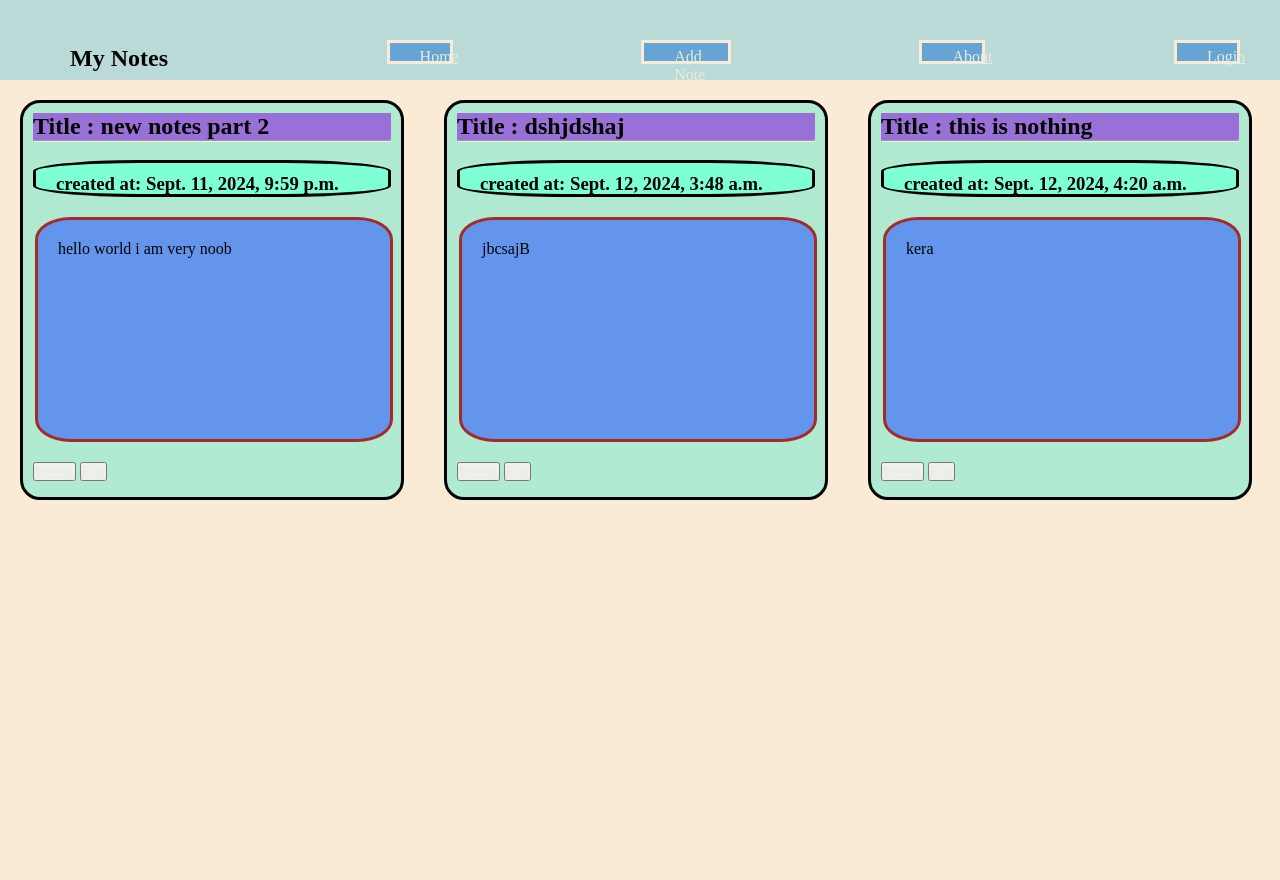
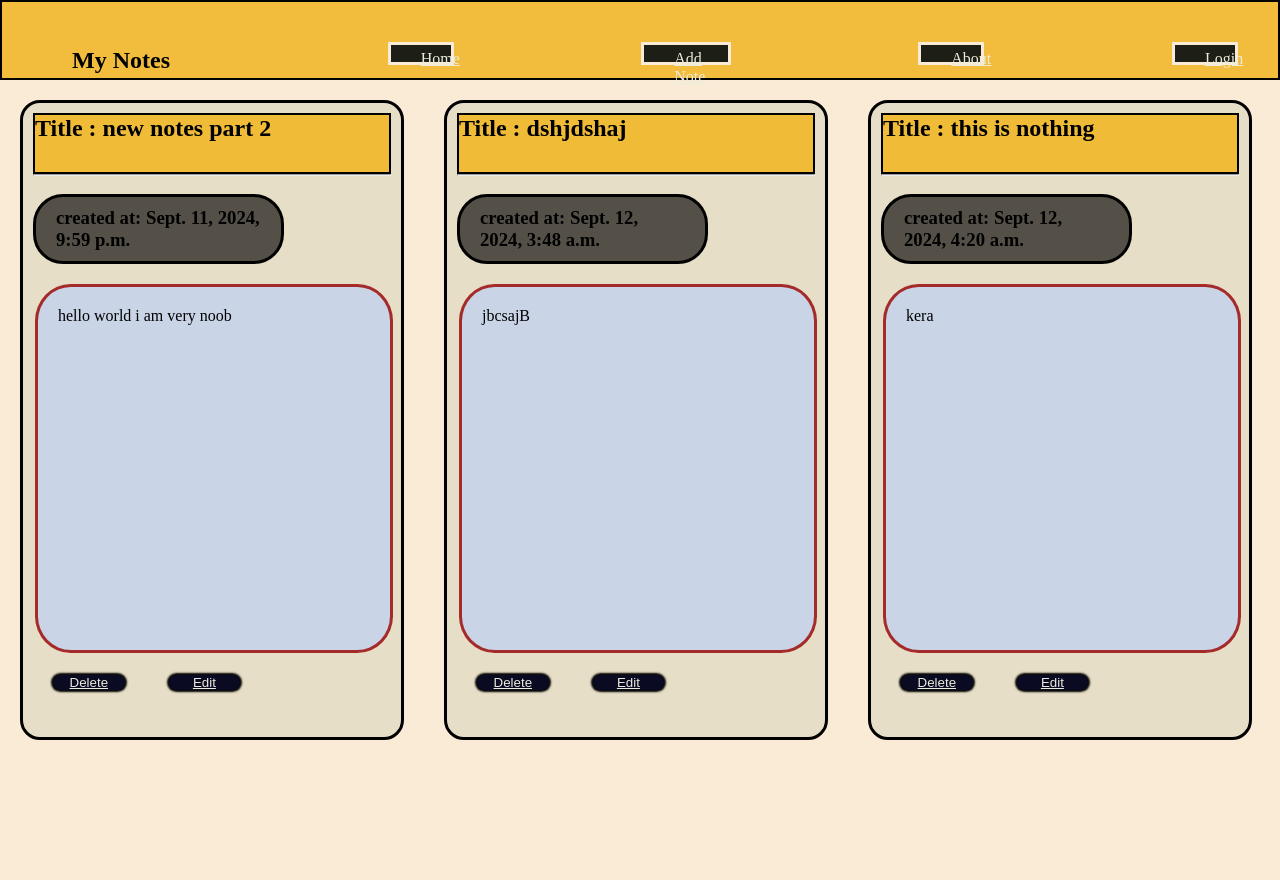
Before and after one commit to anshupandey03/NotesApp, a Django app: page / in a window 1280 px wide. Run offline with Django 5.2, Linux system fonts and the light colour scheme; data comes from the database, SQL or seed files in the repository; both versions use the stored data as it was after the commit.

Commit message:
seccommit

```diff
--- a/Notes/forms.py
+++ b/Notes/forms.py
@@ -5,3 +5,8 @@ class notecreationform(ModelForm):
     class Meta:
         model = Notes
         fields = ['title', 'description']
+
+class editform(ModelForm):
+    class Meta:
+        model = Notes
+        fields = ['title', 'description']
--- a/Notes/templates/Notes/mainpage.html
+++ b/Notes/templates/Notes/mainpage.html
@@ -18,12 +18,13 @@ Notes
     <div class="section">
         <h2 class="title-class"> Title : {{n.title}} </h2> <hr>  <br>
         <h3 class="des-h3"> created at: {{n.creation_date}}</h3>
+
         <div class="description">
             <p> {{n.description}} </p>
         </div>
 
-        <button type="button" class="del-button"><a href={% url 'editnotes/<int:id>/change'%}>Delete </a></button>
-        <button type="button" class="edit-button" > <a href={% url 'editnotes/<int:id>/change'%}>Edit </a></button>
+        <button type="button" class="del-button"><a href={% url 'delete-note' n.id %}> Delete </a></button>
+        <button type="button" class="edit-button" > <a href={% url 'edit-note' n.id %}>Edit </a></button>
 
     </div>
 
--- a/Notes/urls.py
+++ b/Notes/urls.py
@@ -4,5 +4,6 @@ from . import views
 urlpatterns = [
     path('', views.Noteshomepage, name="home-idx"),
     path('addnotes/', views.addnote, name='add-note'),
-    path('editnotes/<int:id>/change', views.addnote, name='edit-note'),
+    path('editnotes/<int:id>', views.editnote, name='edit-note'),
+    path('deletenotes/<int:id>', views.deletenote, name='delete-note'),
 ]
--- a/Notes/views.py
+++ b/Notes/views.py
@@ -1,6 +1,6 @@
 from django.shortcuts import render, redirect
 from .models import Notes
-from .forms import notecreationform
+from .forms import notecreationform, editform
 
 # Create your views here.
 def Noteshomepage(request):
@@ -30,7 +30,20 @@ def  addnote(request):
 
 
 def editnote(request,id):
-    note = Notes.object.get(id=id)
-    form = notecreationform(instace=note)
+    note = Notes.objects.get(id=id)
+    form = editform(instance=note)
+    if request.method == "POST":
+        form = editform(request._post, instance=note)
+        if form.is_valid():
+            form.save()
+            return redirect('home-idx')
+        else:
+            return redirect("edit-note")
     context = {'edit_form' : form }
     return render(request, 'Notes/editnotes.html', context=context)
+
+def deletenote(request, id):
+    note = Notes.objects.get(id=id)
+
+    note.delete()
+    return redirect("home-idx")
--- a/static/css/style.css
+++ b/static/css/style.css
@@ -16,10 +16,11 @@ a{
 .nav-bar{
     width:100%;
     height:10%;
-    background-color:rgb(185, 218, 215);
+    background-color:rgb(242, 188, 61);
     position:relaive;
     display:flex;
     justify-content:space-between;
+    border: solid 2px;
 
 }
 .Logo{
@@ -37,7 +38,7 @@ a{
     padding:5px 30px;
     width:7%;
     height:30%;
-    background-color:rgb(102, 164, 212);
+    background-color:rgb(29, 30, 22);
     border:solid;
     border-color: antiquewhite;
 }
@@ -48,7 +49,7 @@ a{
     padding:5px 30px;
     width:5%;
     height:30%;
-    background-color:rgb(102, 164, 212);
+    background-color:rgb(29, 30, 22);
     border:solid;
     border-color: antiquewhite;
 
@@ -59,7 +60,7 @@ a{
     padding:5px 30px;
     width:5%;
     height:30%;
-    background-color:rgb(102, 164, 212);
+    background-color:rgb(29, 30, 22);;
     border:solid;
     border-color: antiquewhite;
 
@@ -70,7 +71,7 @@ a{
     padding:5px 30px;
     width:5%;
     height:30%;
-    background-color:rgb(102, 164, 212);
+    background-color:rgb(29, 30, 22);;
     border:solid;
     border-color: antiquewhite;
 
@@ -85,32 +86,35 @@ a{
 }
 .section{
     width:30%;
-    height:50%;
+    height:80%;
     margin: 20px;
     border:solid;
     padding:10px;
-    background-color: rgb(176, 234, 209);
+    background-color:rgb(231, 222, 199);;
     border-radius:20px;
 
 
 
 }
 .des-h3{
-    width: 100%;
+    width: 70%;
     padding : 10px 20px;
-    height:10%;
+    height:70px;
     border:solid;
-    border-radius:30%;
-    background-color: aquamarine;
+    border-radius:30px;
+    background-color:rgb(84, 80, 72);
 }
 .title-class{
 
     width:100%;
-    background-color:rgb(152, 112, 216);
+    height:10%;
+    background-color:rgb(240, 188, 56);
+    border:solid;
+    border-width:2px;
 
 }
 .description{
-    background-color:cornflowerblue;
+    background-color:rgb(201, 212, 231);
     width:100%;
     height:60%;
     margin:20px 2px;
@@ -130,19 +134,21 @@ a{
 
 
 }
-del-button{
-
+button{
+    width:20%;
     top:50%;
     background-color: #0a0a23;
-    color:#fff;
+    color:black;
     border:none;
     border-radius:10px;
     box-shadow:0px 0px 2px 2px rgb(0,0,0);
+    margin: 0px 20px ;
+
 }
 .addnotes{
     background-color: white;
     padding:40px;
-    width:50%;
+    width:80%;
     height:50%;
     margin:10% 20%;
     border:solid;
```
Also changed, not shown: db.sqlite3.
